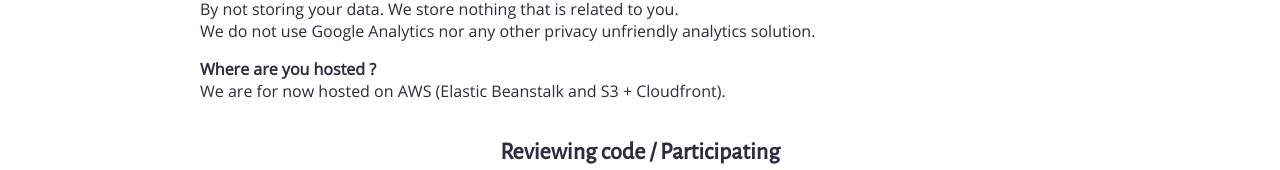
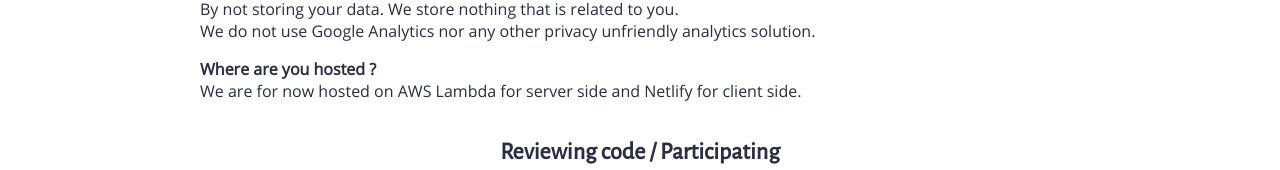
Before and after one commit to SyXo/emwas-client, a Vue app: page /about in a window 1280 px wide. Shown: the part 726-896 px from the top of the page. Built offline with nearby package versions, Linux system fonts and the light colour scheme; no server answers.

Commit message:
Update infos for new hosting method

```diff
--- a/src/views/About.vue
+++ b/src/views/About.vue
@@ -62,7 +62,8 @@
           <div class="question-answer">
             <div class="question-answer__question">Where are you hosted ?</div>
             <div class="question-answer__answer">
-              We are for now hosted on AWS (Elastic Beanstalk and S3 + Cloudfront).
+              We are for now hosted on AWS Lambda for server side and Netlify
+              for client side.
             </div>
           </div>
         </div>
```
Also changed, not shown: 1 other file (tests, documents, lock files or other folders).
